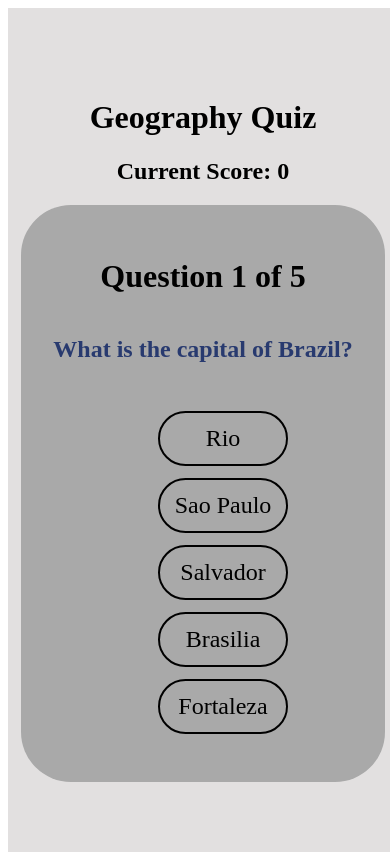
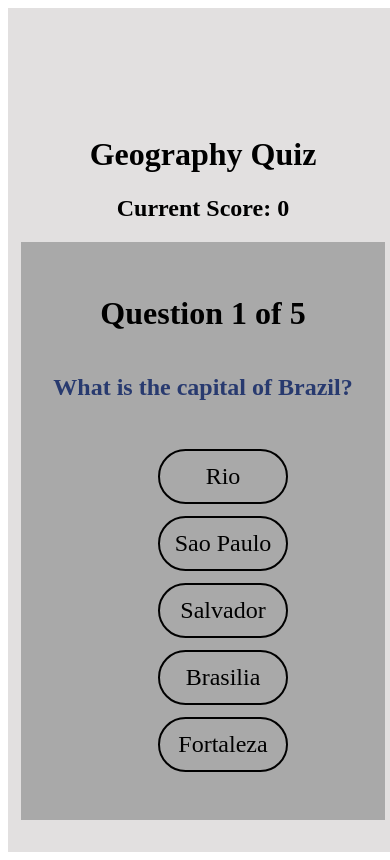
Before and after one commit to bz47/GeographyQuiz, a React (Vite) app: page / in a window 390 px wide. Built offline with nearby package versions, Linux system fonts and the light colour scheme.

Commit message:
fix responsivity

```diff
--- a/src/App.css
+++ b/src/App.css
@@ -3,6 +3,7 @@
 }
 
 main {
+  margin: 0 auto;
   height: 100vh;
   width: 100vw;
   display: flex;
@@ -13,8 +14,13 @@ main {
   background-color: rgba(212, 209, 209, 0.663);
 }
 
+.header h1 {
+  margin-top: 3em;
+}
+
 .question-card {
   min-width: 50vw;
+
   display: flex;
   flex-direction: column;
   align-items: center;
@@ -75,6 +81,13 @@ button:hover {
   background-color: rgb(209, 25, 25);
 }
 
+@media only screen and (orientation: portrait) and (max-width: 900px) {
+  .final,
+  .question-card {
+    border-radius: 0px;
+  }
+}
+
 @media only screen and (orientation: landscape) and (max-width: 900px) {
   main {
     flex-direction: row;
@@ -83,8 +96,12 @@ button:hover {
   }
 
   .header {
+    display: flex;
+    flex-direction: column;
+    justify-content: center;
     text-align: center;
     margin: 0 auto;
+    height: 100vh;
   }
 
   .header h2 {
@@ -95,4 +112,13 @@ button:hover {
     font-size: 1em;
     padding: 0.2em;
   }
+
+  .final,
+  .question-card {
+    border-radius: 0px;
+  }
+
+  .question-card {
+    padding-bottom: 0px;
+  }
 }
```
